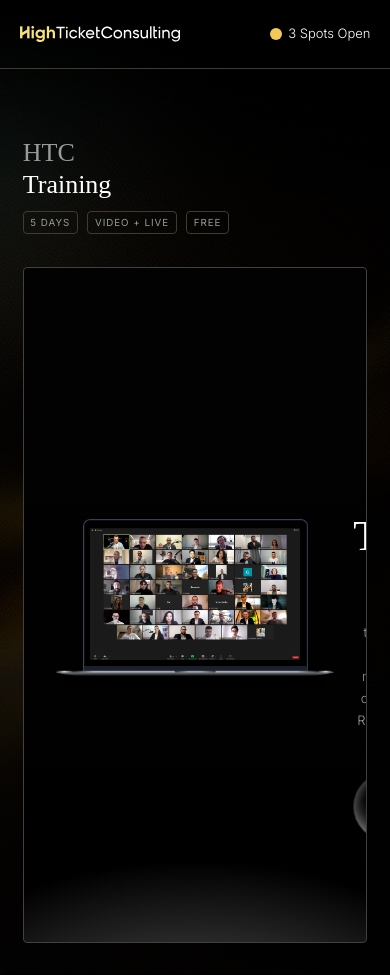
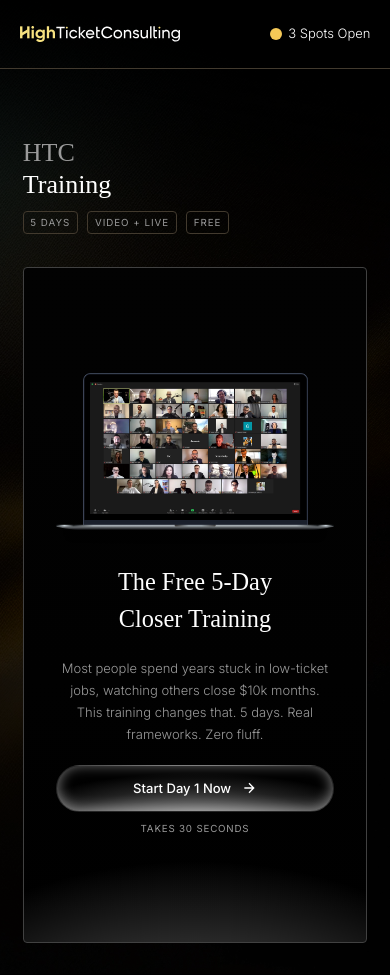
Before and after one commit to paulotra/htc, a Next.js app: page /application in a window 390 px wide. Built offline with nearby package versions, Linux system fonts and the light colour scheme; a web font is replaced by a local one.

Commit message:
mobile enhancements

```diff
--- a/components/ApplicationPage.tsx
+++ b/components/ApplicationPage.tsx
@@ -133,14 +133,14 @@ export default function ApplicationPage() {
 						{/* ── Slide 0: Welcome (kept as-is from TrainingPage) ── */}
 						{slide === 0 && (
 							<div className={slideClass}>
-								<div className="flex items-center gap-6">
+								<div className="md:flex items-center gap-6">
 									<img
 										src="/images/laptop.webp"
-										className="w-full max-w-[440px]"
+										className="w-full max-w-[440px] mb-6 md:mb-0"
 										alt=""
 									/>
 									<div className="flex flex-col gap-6">
-										<h2 className="font-serif text-[3.25rem] leading-[1.0] font-normal text-white">
+										<h2 className="font-serif text-3xl md:text-5xl leading-normal font-normal text-white">
 											The Free <span className={GOLD}>5-Day</span>
 											<br />
 											Closer Training
@@ -190,7 +190,7 @@ export default function ApplicationPage() {
 									01
 									<span className="block w-6 h-px bg-white opacity-50" />
 								</div>
-								<p className="font-serif text-[2.5rem] leading-[1.05] font-normal text-white">
+								<p className="font-serif text-3xl md:text-5xl leading-normal font-normal text-white">
 									What&apos;s your email?
 								</p>
 								<p
@@ -252,7 +252,7 @@ export default function ApplicationPage() {
 									02
 									<span className="block w-6 h-px bg-white opacity-50" />
 								</div>
-								<p className="font-serif text-[2.5rem] leading-[1.05] font-normal text-white">
+								<p className="font-serif text-3xl md:text-5xl leading-normal font-normal text-white">
 									Want the scripts + reminders sent to your phone?
 								</p>
 								<p
@@ -308,7 +308,7 @@ export default function ApplicationPage() {
 										<path d="M20 6L9 17l-5-5" />
 									</svg>
 								</div>
-								<h2 className="font-serif text-[3.25rem] leading-[1.0] font-normal text-white">
+								<h2 className="font-serif text-3xl md:text-5xl leading-normal font-normal text-white">
 									You&apos;re In, Closer
 								</h2>
 								<p
```
